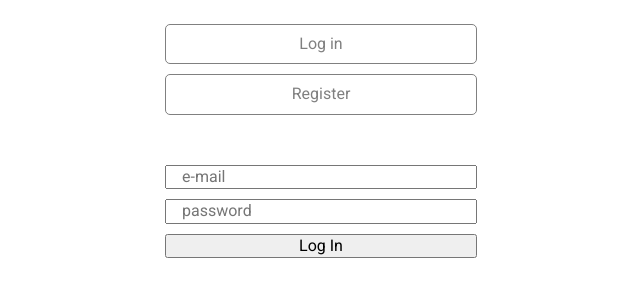
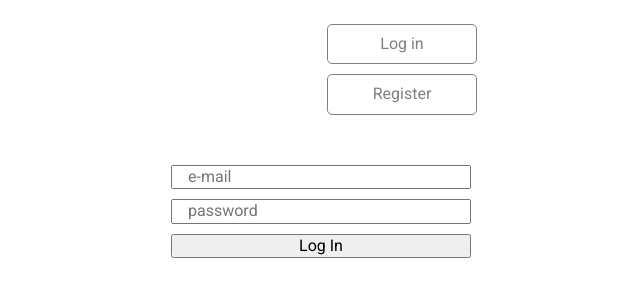
Before and after one commit to Yurijfedor/rick-and-morty, a React (Create React App) app: page /#/login in a window 1280 px wide. Shown: the top 300 px of the page, without its empty margins (319-959 px from the left). Built offline with nearby package versions, Linux system fonts and the light colour scheme; no server answers.

Commit message:
fix auth styles

```diff
--- a/src/components/AuthNav.styled.js
+++ b/src/components/AuthNav.styled.js
@@ -20,4 +20,8 @@ export const AuthButton = styled(NavLink)`
     background-color: #29d1c3;
     color: white;
   }
+  @media (min-width: 768px) {
+    width: 150px;
+    margin-left: auto;
+  }
 `;
--- a/src/components/LoginForm.styled.js
+++ b/src/components/LoginForm.styled.js
@@ -4,6 +4,11 @@ export const FormStyled = styled.form`
   display: grid;
   gap: 10px;
   margin-top: 50px;
+  @media (min-width: 768px) {
+    width: 300px;
+    margin-left: auto;
+    margin-right: auto;
+  }
 `;
 
 export const InputStyled = styled.input`
```
